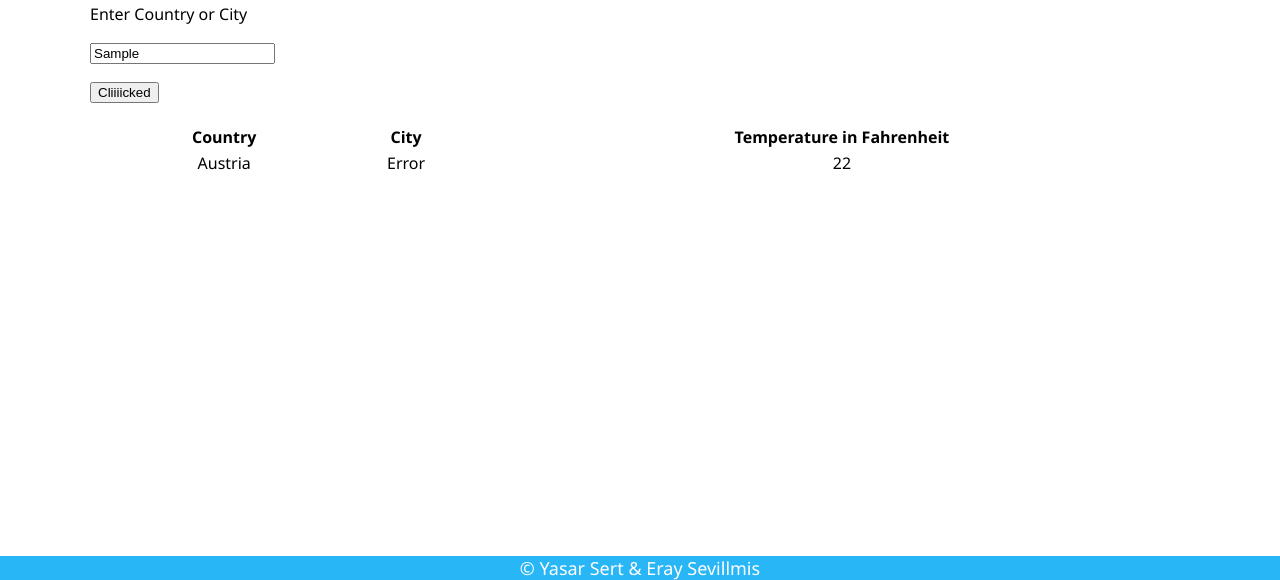
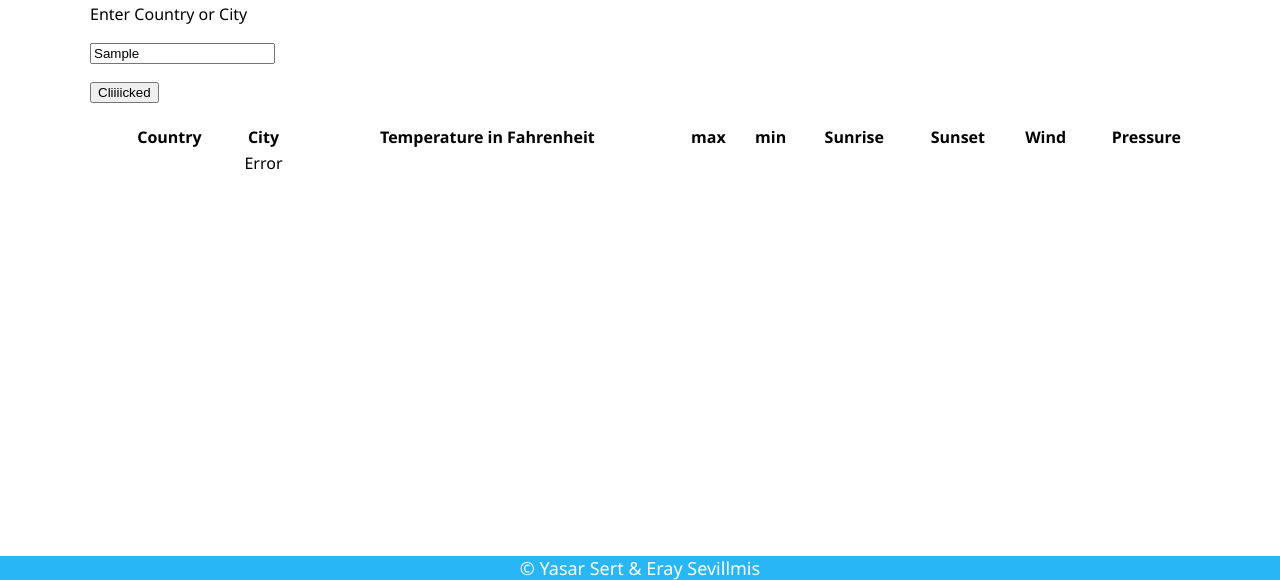
Before and after one commit to yasarsert/SERT_SEVILMIS_PROJEKT, a website: page index.html in a window 1280 px wide. Both pictures are taken after typing "Sample" into the empty fields and a click on the button "Search". Shown: the part 220-800 px from the top of the page. Drawn offline with nearby package versions, Linux system fonts and the light colour scheme; files that its build step writes are made by us from their sources; no server answers.

Commit message:
Add files via upload

```diff
--- a/index.html
+++ b/index.html
@@ -34,6 +34,12 @@ function getData()
         document.getElementById("country").innerHTML=data.country
         document.getElementById("city").innerHTML=data.city
         document.getElementById("Temperature").innerHTML=data.temperature
+        document.getElementById("Sunrise").innerHTML=data.max
+        document.getElementById("Sunrise").innerHTML=data.min
+        document.getElementById("Sunrise").innerHTML=data.sunrise
+        document.getElementById("Sunrise").innerHTML=data.sunset
+        document.getElementById("Sunrise").innerHTML=data.wind.speed
+        document.getElementById("Sunrise").innerHTML=data.pressure
       },
       error: function( jqXhr, textStatus, errorThrown ){
         document.getElementById("city").innerHTML="Error"
@@ -53,14 +59,23 @@ function getData()
               <th>Country</th>
               <th>City</th>
               <th>Temperature in Fahrenheit</th>
-
+              <th>max</th>
+              <th>min</th>
+              <th>Sunrise</th>
+              <th>Sunset</th>
+              <th>Wind</th>
+              <th>Pressure</th>
             </tr>
             <tr>
-              <td id="country">Austria</td>
-              <td id="city">Vienna</td>
-
-              <td id="Temperature">22</td>
-
+              <td id="country"></td>
+              <td id="city"></td>
+              <td id="Temperature"></td>
+              <td id="max"></td>
+              <td id="min"></td>
+              <td id="Sunrise"></td>
+              <td id="Sunset"></td>
+              <td id="Wind"></td>
+              <td id="Pressure"></td>
             </tr>
         </table>
     </section>
```
